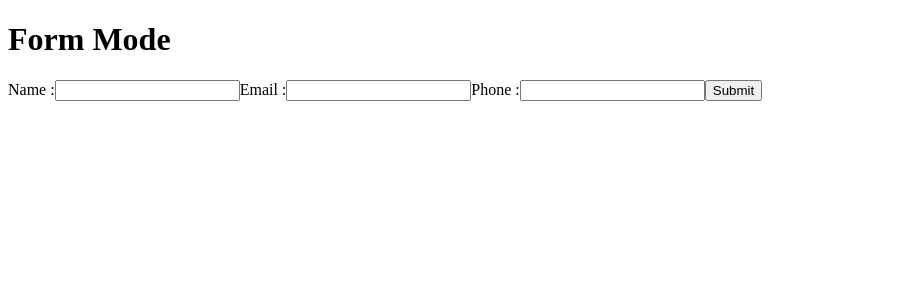
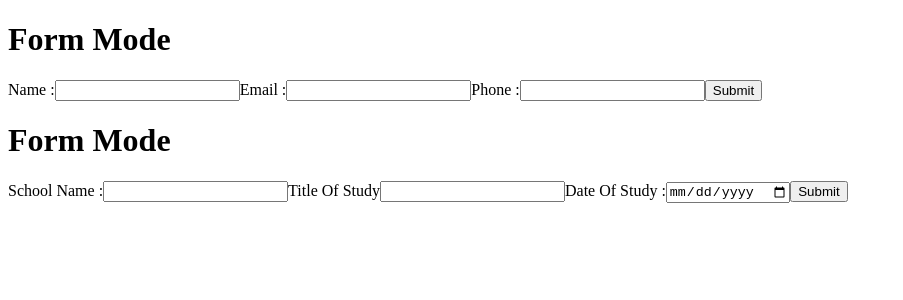
Before and after one commit to sanjeet2610/CV-Application, a React (Vite) app: page / in a window 1280 px wide. Shown: the top 300 px of the page, without its empty margins (0-903 px from the left). Built offline with nearby package versions, Linux system fonts and the light colour scheme.

Commit message:
Add Education component

```diff
--- a/src/App.jsx
+++ b/src/App.jsx
@@ -8,6 +8,38 @@ export default function App() {
     phone: "",
     isSubmitted: false,
   });
+
+  const [educationInfo, setEduInfo] = useState({
+    schoolName: "",
+    titleOfStudy: "",
+    dateOfStudy: "",
+    isSubmitted: false,
+  });
+
+  const handleEducationalInfoSubmit = (e) => {
+    e.preventDefault();
+    setEduInfo((prev) => {
+      const newObj = { ...prev };
+      newObj.isSubmitted = true;
+      return newObj;
+    });
+  };
+
+  const handleEducationalInfoEdit = () => {
+    setEduInfo((prev) => {
+      const newObj = { ...prev };
+      newObj.isSubmitted = false;
+      return newObj;
+    });
+  };
+
+  const handleEducationalInfoChange = (name, value) => {
+    setEduInfo((prev) => {
+      const newObj = { ...prev };
+      newObj[name] = value;
+      return newObj;
+    });
+  };
 
   const handleGeneralInfoSubmit = (e) => {
     e.preventDefault();
@@ -41,6 +73,10 @@ export default function App() {
         handleGeneralInfoSubmit={handleGeneralInfoSubmit}
         handleGeneralInfoEdit={handleGeneralInfoEdit}
         handleGeneralInfoChange={handleGeneralInfoChange}
+        educationInfo={educationInfo}
+        handleEducationalInfoSubmit={handleEducationalInfoSubmit}
+        handleEducationalInfoEdit={handleEducationalInfoEdit}
+        handleEducationalInfoChange={handleEducationalInfoChange}
       ></LeftSection>
     </>
   );
--- /dev/null
+++ b/src/components/education.jsx
@@ -0,0 +1,57 @@
+export default function Education({
+  educationInfo,
+  handleEducationalInfoSubmit,
+  handleEducationalInfoEdit,
+  handleEducationalInfoChange,
+}) {
+  if (educationInfo.isSubmitted) {
+    return (
+      <>
+        <h1>Display Mode</h1>
+        <p>School Name :{educationInfo.schoolName}</p>
+        <p>Title Of Study :{educationInfo.titleOfStudy}</p>
+        <p>Date Of Study :{educationInfo.dateOfStudy}</p>
+        <button onClick={handleEducationalInfoEdit}>Edit</button>
+      </>
+    );
+  } else {
+    return (
+      <>
+        <h1>Form Mode</h1>
+        <form onSubmit={handleEducationalInfoSubmit}>
+          <label htmlFor="schoolName">School Name :</label>
+          <input
+            type="text"
+            id="schoolName"
+            name="schoolName"
+            value={educationInfo.schoolName}
+            onChange={(e) =>
+              handleEducationalInfoChange(e.target.name, e.target.value)
+            }
+          />
+          <label htmlFor="title">Title Of Study</label>
+          <input
+            type="text"
+            id="title"
+            name="titleOfStudy"
+            value={educationInfo.titleOfStudy}
+            onChange={(e) =>
+              handleEducationalInfoChange(e.target.name, e.target.value)
+            }
+          />
+          <label htmlFor="date">Date Of Study :</label>
+          <input
+            type="date"
+            id="date"
+            name="dateOfStudy"
+            value={educationInfo.dateOfStudy}
+            onChange={(e) =>
+              handleEducationalInfoChange(e.target.name, e.target.value)
+            }
+          />
+          <button type="submit">Submit</button>
+        </form>
+      </>
+    );
+  }
+}
--- a/src/components/leftSection.jsx
+++ b/src/components/leftSection.jsx
@@ -1,5 +1,5 @@
 import GeneralInfo from "./generalInfo";
-
+import Education from "./education";
 export default function LeftSection(props) {
   return (
     <>
@@ -9,6 +9,12 @@ export default function LeftSection(props) {
         handleGeneralInfoEdit={props.handleGeneralInfoEdit}
         handleGeneralInfoChange={props.handleGeneralInfoChange}
       ></GeneralInfo>
+      <Education
+        educationInfo={props.educationInfo}
+        handleEducationalInfoChange={props.handleEducationalInfoChange}
+        handleEducationalInfoSubmit={props.handleEducationalInfoSubmit}
+        handleEducationalInfoEdit={props.handleEducationalInfoEdit}
+      ></Education>
     </>
   );
 }
```
